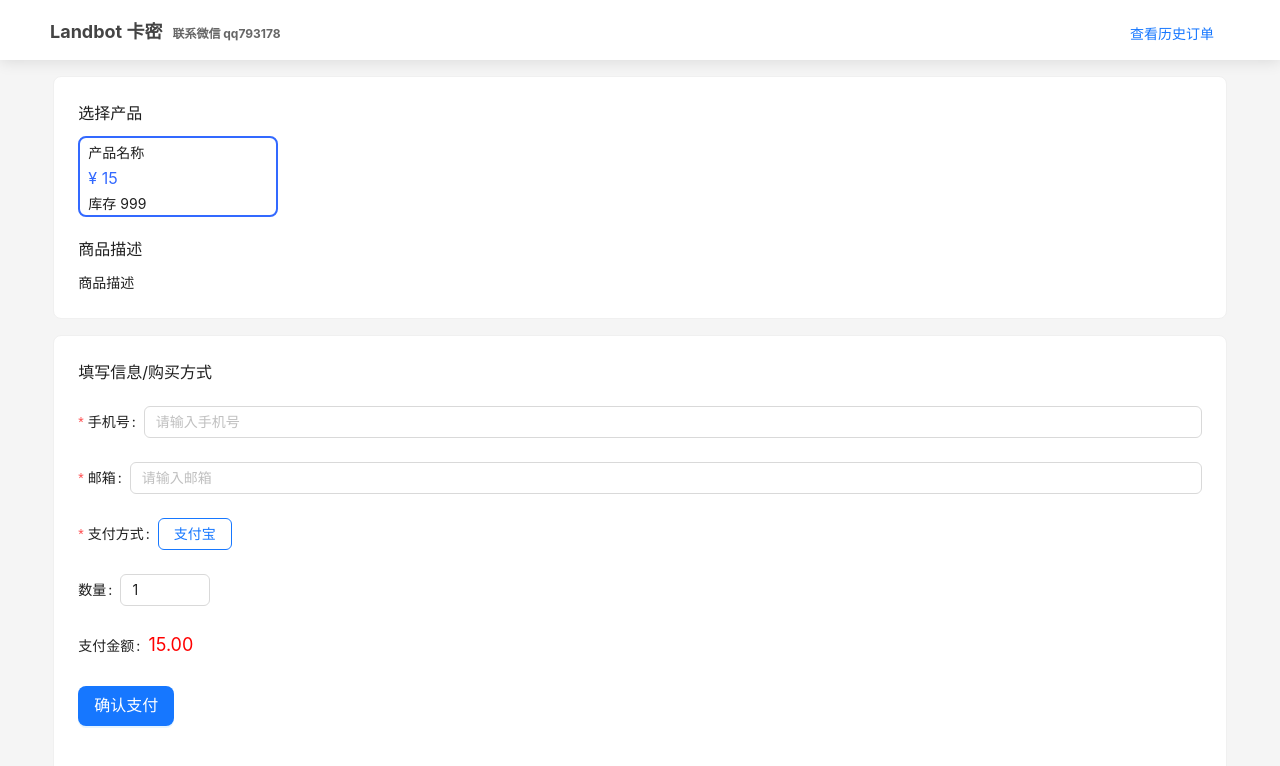
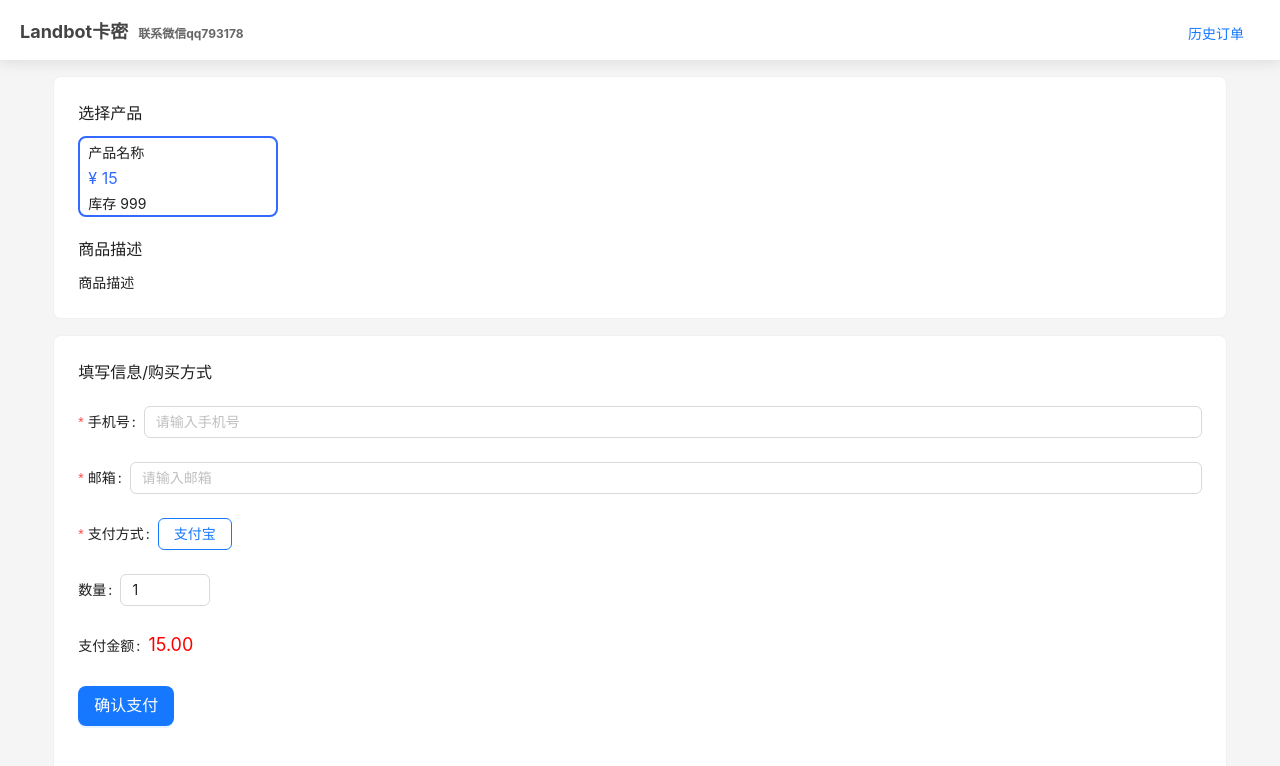
Before and after one commit to xbcc123/sskm.github.io, a React (Create React App) app: page / in a window 1280 px wide. Shown: the top 766 px of the page. Built offline with nearby package versions, Linux system fonts and the light colour scheme; what flyio would draw is missing.

Commit message:
feat: UA 样式修改

```diff
--- a/src/App.js
+++ b/src/App.js
@@ -17,10 +17,10 @@ const App = () => (
     <Header className={styles.head}>
       <div style={{ display: 'flex', justifyContent: 'space-between', alignItems: 'center' }}>
         <span>
-          <span>Landbot 卡密</span>
-          <span style={{ marginLeft: 10, fontSize: 12, color: '#666' }}>联系微信 qq793178</span>
+          <span>Landbot卡密</span>
+          <span style={{ marginLeft: 10, fontSize: 12, color: '#666' }}>联系微信qq793178</span>
         </span>
-        <Link to={`pay_list`}><Button type='link' >查看历史订单</Button></Link>
+        <Link to={`pay_list`}><Button type='link' >历史订单</Button></Link>
       </div>
     </Header>
     <Content style={contentStyle}>
--- a/src/App.module.css
+++ b/src/App.module.css
@@ -5,4 +5,5 @@
     box-shadow: 0 1px 15px 0 rgb(0 0 0 / 12%);
     font-weight: bold;
     font-size: 18px;
+    padding: 0 20px;
 }
```
